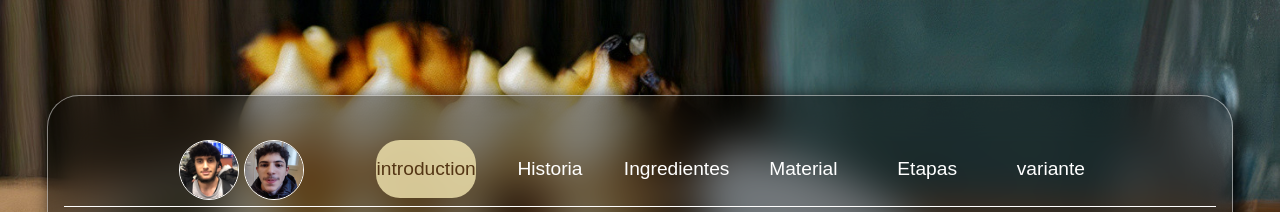
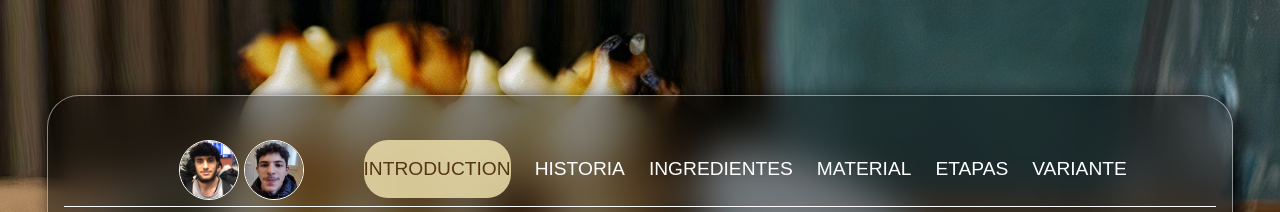
Before and after one commit to 1jawad1/mille-feuille, a plain HTML site: page index.html in a window 1280 px wide. Shown: the top 212 px of the page. Drawn offline with nearby package versions, Linux system fonts and the light colour scheme.

Commit message:
Update index.html

```diff
--- a/index.html
+++ b/index.html
@@ -15,12 +15,12 @@
                 <img src="assets/img/ismael.jpg" alt="">
             </div>
             <div class="pages">
-                <span class = "page" style="background-color: #ecdeabd9; color: #543514;">introduction</span>
-                <span class = "page">Historia</span>
-                <span class = "page">Ingredientes</span>
-                <span class = "page">Material</span>
-                <span class = "page">Etapas</span>
-                <span class = "page">variante</span>
+                <span class = "page" style="background-color: #ecdeabd9; color: #543514;">INTRODUCTION</span>
+                <span class = "page">HISTORIA</span>
+                <span class = "page">INGREDIENTES</span>
+                <span class = "page">MATERIAL</span>
+                <span class = "page">ETAPAS</span>
+                <span class = "page">VARIANTE</span>
             </div>
         </div>
         <hr style="margin: 0px; width: 100%; color: white; height: 0.1vh; background-color: white; border: none;">
```
